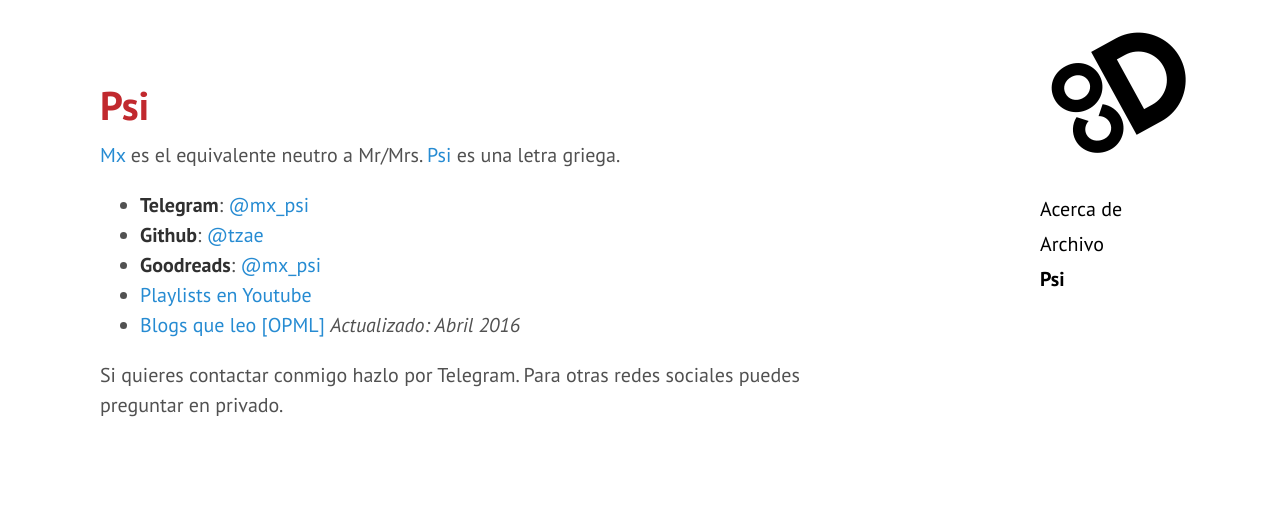
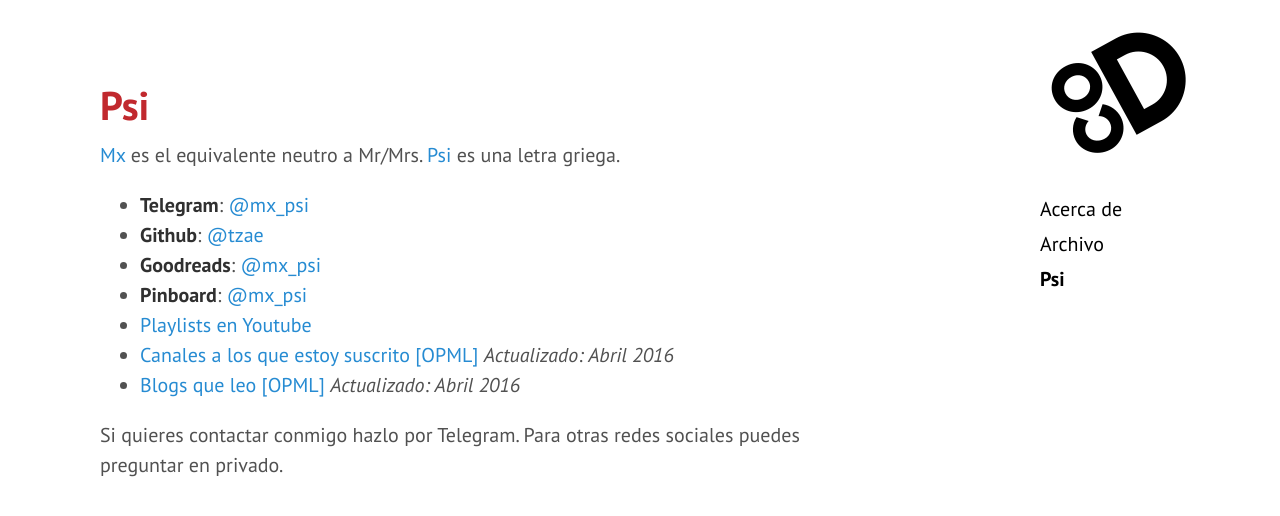
Before and after one commit to coDual/codual.github.io, a Jekyll site: the page built from psi.md, in a window 1280 px wide. Shown: the top 516 px of the page. Built offline with Jekyll 4.4.1, drawn with Linux system fonts in a browser that asks for light colours.

Commit message:
Más links en mi página

```diff
--- a/psi.md
+++ b/psi.md
@@ -9,8 +9,10 @@ title: 'Psi'
 - **Telegram**: [@mx_psi](https://telegram.me/mx_psi)
 - **Github**: [@tzae](https://github.com/tzae)
 - **Goodreads**: [@mx_psi](https://goodreads.com/mx_psi)
+- **Pinboard**: [@mx_psi](https://pinboard.in/u:mx_psi)
 - [Playlists en Youtube](https://www.youtube.com/channel/UCu8TxZ9wEnfux8AxnVq6UDA/playlists)
-- [Blogs que leo [OPML]]({{ site.url }}/docs/blogs-psi.opml) *Actualizado: <time datetime="2016-04-20">Abril 2016</time>*
+- [Canales a los que estoy suscrito [OPML]](/docs/youtube-psi.opml) *Actualizado: <time datetime="2016-04-23">Abril 2016</time>*
+- [Blogs que leo [OPML]](/docs/blogs-psi.opml) *Actualizado: <time datetime="2016-04-20">Abril 2016</time>*
 
 Si quieres contactar conmigo hazlo por Telegram.
 Para otras redes sociales puedes preguntar en privado.
```
Also changed, not shown: 1 other file.
